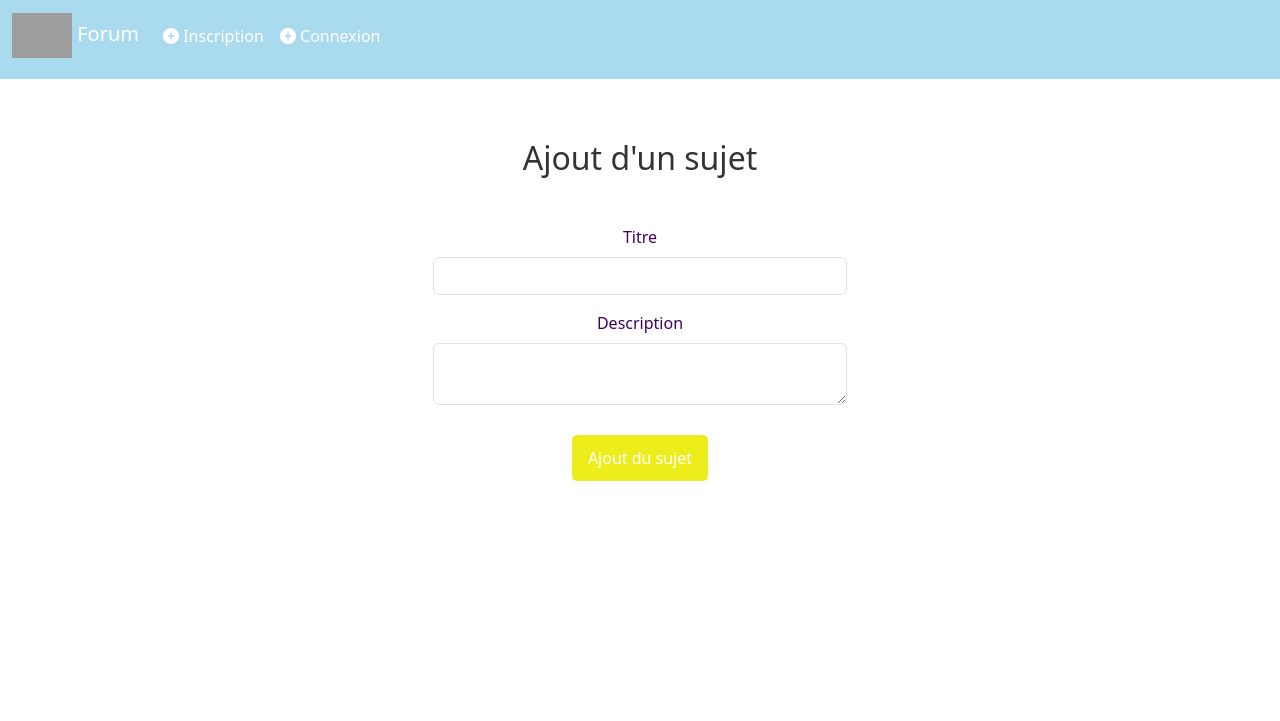
After one commit to fatisajid/forum, a PHP site: page /app/Views/subject.view.php in a window 1280 px wide. The commit adds this page. Shown: the top 721 px of the page. Run offline with PHP 8.4, Linux system fonts and the light colour scheme; some libraries are stand-ins or nearby versions; grey boxes are pictures that could not be loaded.

Commit message:
ajout un sujet

```diff
--- a/app/Views/partials/head.php
+++ b/app/Views/partials/head.php
@@ -12,7 +12,7 @@
 <nav class="navbar navbar-expand-lg navbar-light text-white pb-3">
     <div class="container-fluid">
         <a class="navbar-brand mt-2 mt-lg-0 text-white" href="/">
-            <img src="/public/img/logo.png" alt="Logo" class="imgLogo">
+            <img src="/public/img/Icon.png" alt="Logo" class="imgLogo">
             Forum
         </a>
         <ul class="navbar-nav me-auto mb-2 mb-lg-0 text-white">
@@ -27,6 +27,9 @@
                     ?>
                     <li class="nav-item">
                         <a class="nav-link text-white" href="/users"><i class="fa-solid fa-circle-plus"></i> Utilisateurs</a>
+                    </li>
+                    <li class="nav-item">
+                        <a class="nav-link text-white" href="/subject"><i class="fa-solid fa-circle-plus"></i> Ajout sujet</a>
                     </li>
                     <?php
                 }
--- /dev/null
+++ b/app/Views/subject.view.php
@@ -0,0 +1,31 @@
+<?php
+    require_once(__DIR__ . "/partials/head.php");
+?>
+    <h1>Ajout d'un sujet</h1>
+    <form method="POST">
+    <div class="col-md-4 mx-auto d-block mt-5">
+        <div class="mb-3">
+            <label for="title" class="form-label">Titre</label>
+            <input type="text" class="form-control" name='title' id="title">
+            <?php if (isset($arrayError['title'])) {
+				?>
+					<p class='text-danger'><?= $arrayError['title'] ?></p>
+				<?php
+            } ?>
+        </div>
+        <div class="mb-3">
+            <label for="description" class="form-label">Description</label>
+            <textarea class="form-control" name="description"></textarea>
+            <?php if (isset($arrayError['description'])) {
+				?>
+					<p class='text-danger'><?= $arrayError['description'] ?></p>
+				<?php
+            } ?>
+        </div>
+
+        <button type="submit" class="btn colorPurpel mt-3">Ajout du sujet</button>
+    </div>
+</form>
+<?php
+    require_once(__DIR__ . "/partials/footer.php");
+?>
--- a/config/router.php
+++ b/config/router.php
@@ -16,7 +16,9 @@ $routes = [
     '/connection' => 'ConnectionController.php',
     '/logout' => 'LogoutController.php',
     '/users' => 'UsersController.php',
-    '/Profile' => 'UserProfileController.php'
+    '/profile' => 'UserProfileController.php',
+    '/subject' => 'SubjectController.php'
+
 
 ];
 
```
Also changed, not shown: app/Controllers/SubjectController.php (added, +35 -0 lines), app/Utils/checkForm.php (+12 -1 lines).
